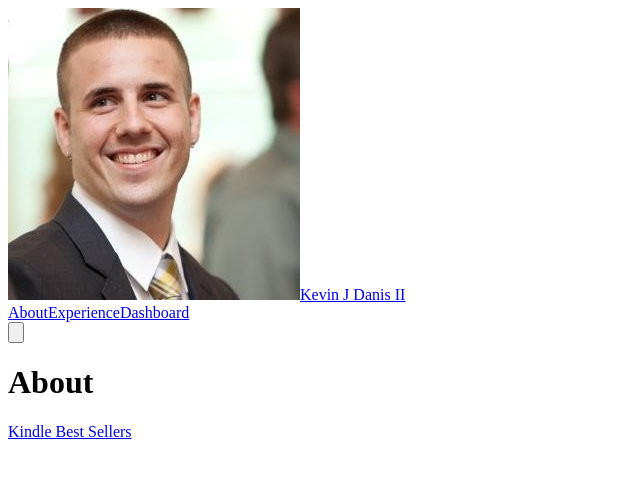
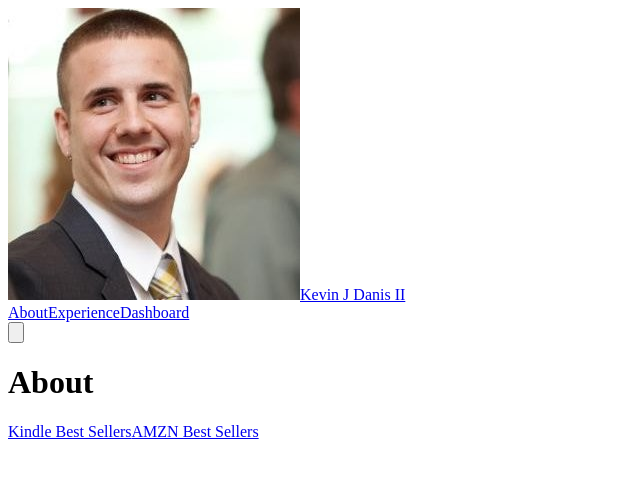
Before and after one commit to KJD-II/kevindanis, a React (Create React App) app in the folder website/: page /about in a window 1280 px wide. Shown: the top 478 px of the page, without its empty margins (0-640 px from the left). Built offline with nearby package versions, Linux system fonts and the light colour scheme.

Commit message:
Testing Affilate Link

```diff
--- a/website/src/routes/about.jsx
+++ b/website/src/routes/about.jsx
@@ -5,7 +5,7 @@ const About = () => {
         <div>
             <h1>About</h1>
             <a target="_blank" href="https://www.amazon.com/b?_encoding=UTF8&tag=kjdii-20&linkCode=ur2&linkId=29ab19e698d285fbc261a7973ca1445f&camp=1789&creative=9325&node=133140011">Kindle Best Sellers</a>
-
+            <a target="_blank" href="https://www.amazon.com/gp/search?ie=UTF8&tag=kjdii-20&linkCode=ur2&linkId=80d735a6edb7644676bf02f7d1224fb5&camp=1789&creative=9325&index=aps&keywords=best Sellers">AMZN Best Sellers</a>
         </div>
     );
 };
```
